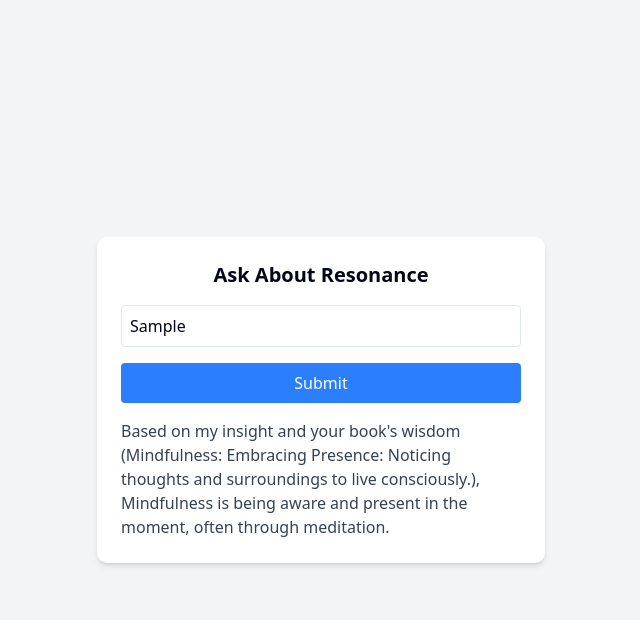
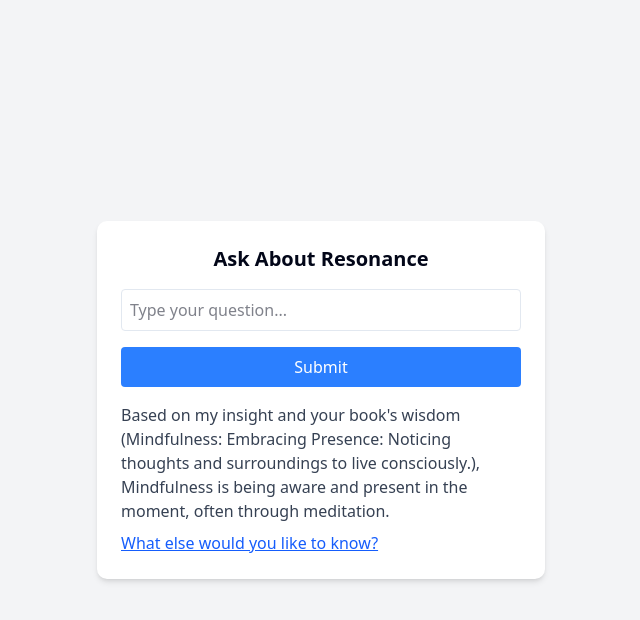
Before and after one commit to Crypto-Dread/reso-mei-landing, a Next.js app: page / in a window 1280 px wide. Both pictures are taken after typing "Sample" into the empty fields and a click on the button "Submit". Shown: the top 620 px of the page, without its empty margins (319-959 px from the left). Built offline with nearby package versions, Linux system fonts and the light colour scheme.

Commit message:
Add follow-on question and spelling mistake handling to page.tsx

```diff
--- a/app/page.tsx
+++ b/app/page.tsx
@@ -1,4 +1,4 @@
-"use client"; // Required for client-side interactivity in Next.js
+"use client";
 
 import { useState } from "react";
 
@@ -27,10 +27,27 @@ export default function Home() {
     "Connect with Nature: Resonating with the World: Finding presence and peace in nature."
   ];
 
+  const calculateSimilarity = (str1: string, str2: string) => {
+    const longer = str1.length > str2.length ? str1 : str2;
+    const shorter = str1.length > str2.length ? str2 : str1;
+    const lengthDiff = longer.length - shorter.length;
+    if (lengthDiff > 2) return 0; // Too different
+    let matches = 0;
+    for (let i = 0; i < shorter.length; i++) {
+      if (longer[i] === shorter[i]) matches++;
+    }
+    return matches / longer.length;
+  };
+
   const alignResponse = (query: string, grokResponse: string) => {
     let alignedReply = grokResponse;
     resonanceNodes.forEach((node) => {
-      if (grokResponse.toLowerCase().includes(node.split(":")[0].toLowerCase())) {
+      const nodeTitle = node.split(":")[0].toLowerCase();
+      // Check for exact match or similar match (e.g., typos)
+      if (
+        grokResponse.toLowerCase().includes(nodeTitle) ||
+        calculateSimilarity(grokResponse.toLowerCase(), nodeTitle) > 0.8
+      ) {
         alignedReply = `Based on my insight and your book's wisdom (${node}), ${grokResponse}`;
       }
     });
@@ -41,10 +58,15 @@ export default function Home() {
   };
 
   const getResponse = () => {
-    // For now, manually input Grok's response (we'll automate later)
     const grokReply = "Mindfulness is being aware and present in the moment, often through meditation.";
     const finalReply = alignResponse(userQuery, grokReply);
     setResponse(finalReply);
+    setUserQuery(""); // Clear the input field
+  };
+
+  const askAgain = () => {
+    setResponse("");
+    setUserQuery(""); // Reset for a new question
   };
 
   return (
@@ -65,7 +87,15 @@ export default function Home() {
           Submit
         </button>
         {response && (
-          <p className="mt-4 text-gray-700">{response}</p>
+          <div className="mt-4">
+            <p className="text-gray-700">{response}</p>
+            <button
+              onClick={askAgain}
+              className="mt-2 text-blue-600 font-medium underline hover:text-blue-800"
+            >
+              What else would you like to know?
+            </button>
+          </div>
         )}
       </div>
     </div>
```
